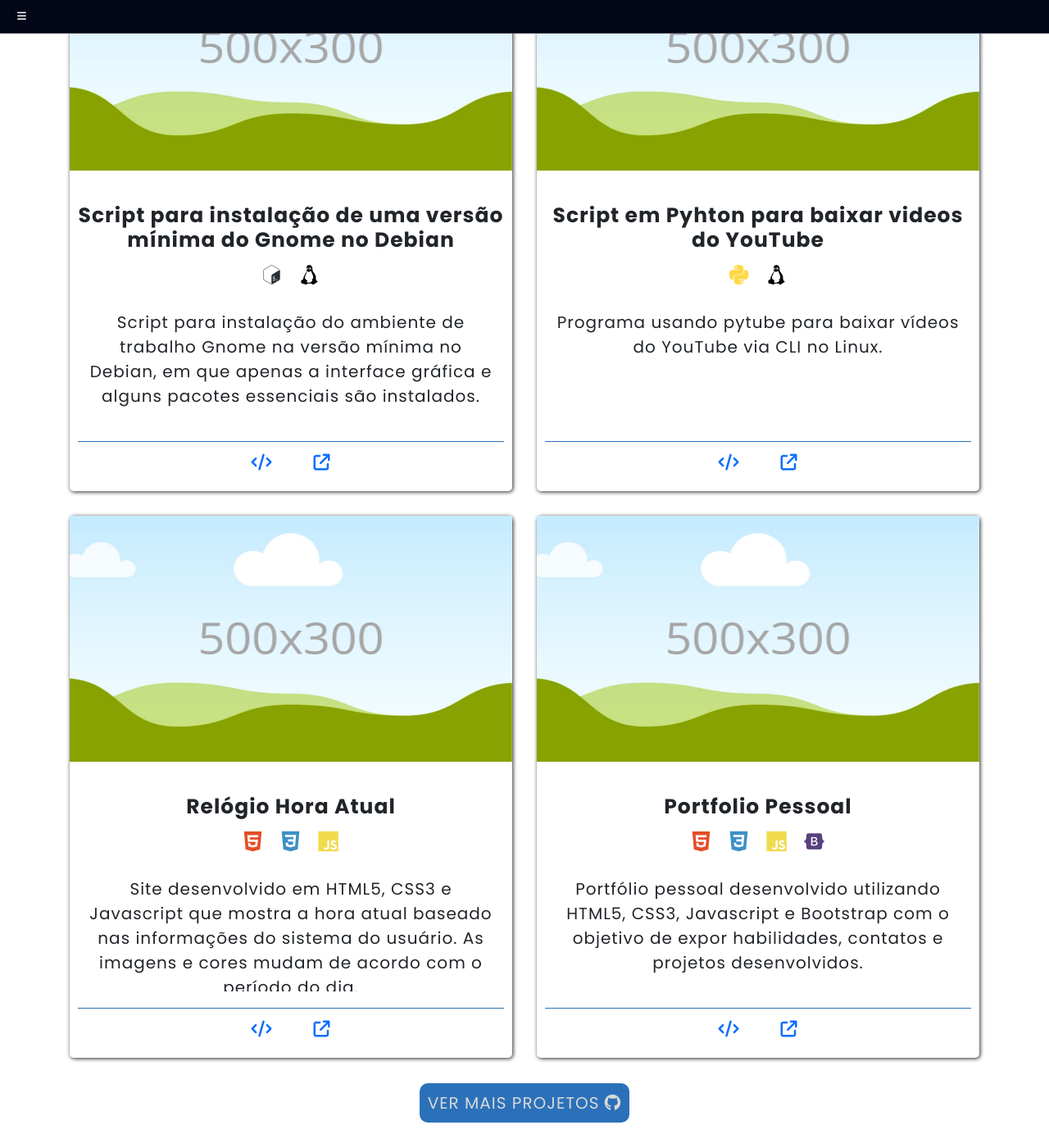
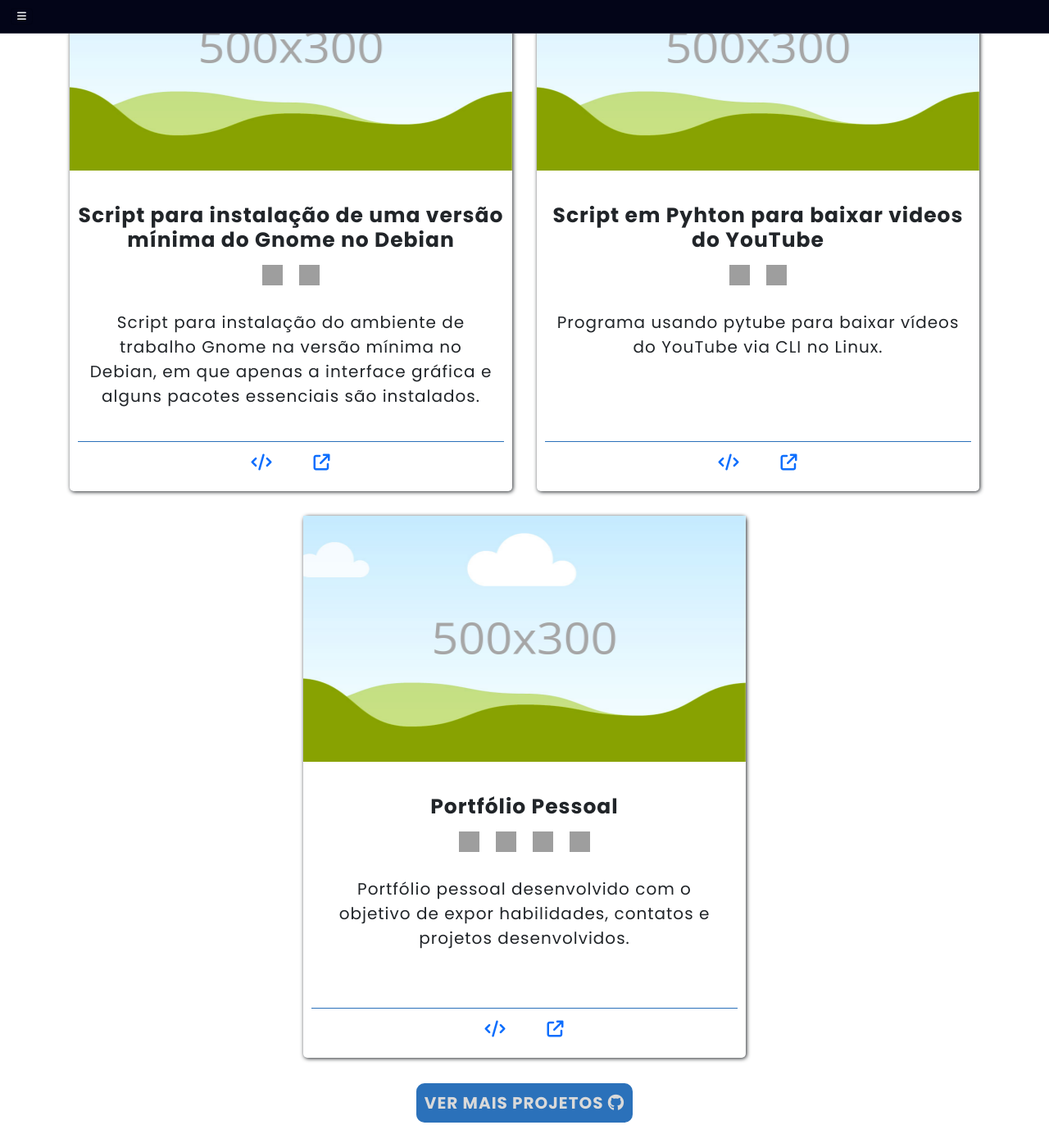
Before and after one commit to tdcursos/tdcursos.github.io, a Jekyll site: the page built from _pages/projects.html, in a window 1280 px wide and 1400 px high, scrolled down 224 px. Shown: the whole window at 82% size. Built offline with Jekyll 4.4.1, drawn with Linux system fonts in a browser that asks for light colours; grey boxes are pictures that could not be loaded.

Commit message:
adiciona data files e configura novamente as paginas

```diff
--- a/_pages/projects.html
+++ b/_pages/projects.html
@@ -3,115 +3,36 @@ title: Projetos
 permalink: /projetos
 ---
 
+<!-- Fill in the information in _data/projects.yml -->
+
 <section class="projects mt-5">
+  {% for projeto in site.data.projects %}
   <div class="projects-items">
     <div class="projects-items-img">
-      <img src="{{'/assets/img/banner/banner-projetos-500x300.png' | absolute_url}}" alt="" loading="lazy">
+      <img src="{{projeto.image | absolute_url}}" alt="" loading="lazy">
     </div>
     <div class="projects-items-info">
       <div class="projects-items-body">
-        <h3 class="mb-4">Script para instalação de uma versão mínima do Gnome no Debian</h3>
+        <h3 class="mb-4">{{projeto.name}}</h3>
 
         <div class="projects-items-stacks">
-          <i class="devicon-bash-plain colored"></i>
-          <i class="devicon-linux-plain colored"></i>
+          {% for stack_item in projeto.stacks %}
+          <img style="height: 25px; width: 25px;" src="https://cdn.simpleicons.org/{{stack_item.stack}}" />
+          {% endfor%}
         </div>
 
-        <p>Script para instalação do ambiente de trabalho Gnome na versão mínima no Debian, em que apenas a interface
-          gráfica e alguns pacotes essenciais são instalados.</p>
+        <p>{{projeto.description}}</p>
       </div>
+
       <div class="projects-items-footer">
         <div class="projects-items-links">
-          <a href="https://github.com/elainefs/minimal-gnome" target="_blank"><i class="fa-solid fa-code"></i></a>
-          <a href="https://github.com/elainefs/minimal-gnome/blob/main/README.md" target="_blank"><i
-              class="fa-solid fa-arrow-up-right-from-square"></i></a>
+          <a href="{{projeto.repository}}" target="_blank"><i class="fa-solid fa-code"></i></a>
+          <a href="{{projeto.deploy}}" target="_blank"><i class="fa-solid fa-arrow-up-right-from-square"></i></a>
         </div>
       </div>
     </div>
   </div>
-
-  <div class="projects-items">
-    <div class="projects-items-img">
-      <img src="{{'/assets/img/banner/banner-projetos-500x300.png' | absolute_url}}" alt="" loading="lazy">
-    </div>
-    <div class="projects-items-info">
-      <div class="projects-items-body">
-        <h3 class="mb-4">Script em Pyhton para baixar videos do YouTube</h3>
-
-        <div class="projects-items-stacks">
-          <i class="devicon-python-plain colored"></i>
-          <i class="devicon-linux-plain colored"></i>
-        </div>
-
-        <p>Programa usando pytube para baixar vídeos do YouTube via CLI no Linux.</p>
-      </div>
-      <div class="projects-items-footer">
-
-        <div class="projects-items-links">
-          <a href="https://github.com/elainefs/download-videos-YT" target="_blank"><i class="fa-solid fa-code"></i></a>
-          <a href="https://github.com/elainefs/download-videos-YT" target="_blank"><i
-              class="fa-solid fa-arrow-up-right-from-square"></i></a>
-        </div>
-      </div>
-    </div>
-  </div>
-
-  <div class="projects-items">
-    <div class="projects-items-img">
-      <img src="{{'/assets/img/banner/banner-projetos-500x300.png' | absolute_url}}" alt="" loading="lazy">
-    </div>
-    <div class="projects-items-info">
-      <div class="projects-items-body">
-        <h3 class="mb-4">Relógio Hora Atual</h3>
-
-        <div class="projects-items-stacks">
-          <i class="devicon-html5-plain colored"></i>
-          <i class="devicon-css3-plain colored"></i>
-          <i class="devicon-javascript-plain colored"></i>
-        </div>
-
-        <p>Site desenvolvido em HTML5, CSS3 e Javascript que mostra a hora atual baseado nas informações do sistema do
-          usuário. As imagens e cores mudam de acordo com o período do dia.</p>
-      </div>
-      <div class="projects-items-footer">
-
-        <div class="projects-items-links">
-          <a href="https://github.com/elainefs/hora-do-dia" target="_blank"><i class="fa-solid fa-code"></i></a>
-          <a href="https://elainefs.github.io/hora-do-dia/" target="_blank"><i
-              class="fa-solid fa-arrow-up-right-from-square"></i></a>
-        </div>
-      </div>
-    </div>
-  </div>
-
-  <div class="projects-items">
-    <div class="projects-items-img">
-      <img src="{{'/assets/img/banner/banner-projetos-500x300.png' | absolute_url }}" alt="" loading="lazy">
-    </div>
-    <div class="projects-items-info">
-      <div class="projects-items-body">
-        <h3 class="mb-4">Portfolio Pessoal</h3>
-
-        <div class="projects-items-stacks">
-          <i class="devicon-html5-plain colored"></i>
-          <i class="devicon-css3-plain colored"></i>
-          <i class="devicon-javascript-plain colored"></i>
-          <i class="devicon-bootstrap-plain colored"></i>
-        </div>
-
-
-        <p>Portfólio pessoal desenvolvido utilizando HTML5, CSS3, Javascript e Bootstrap com o objetivo de expor
-          habilidades, contatos e projetos desenvolvidos.</p>
-      </div>
-      <div class="projects-items-footer">
-
-        <div class="projects-items-links">
-          <a href="#" target="_blank"><i class="fa-solid fa-code"></i></a>
-          <a href="#" target="_blank"><i class="fa-solid fa-arrow-up-right-from-square"></i></a>
-        </div>
-      </div>
-    </div>
-  </div>
+  {% endfor %}
 </section>
 
 <section class="projetcs-github-button">
--- a/assets/css/about.css
+++ b/assets/css/about.css
@@ -1,31 +1,16 @@
-.skills {
+.skills,
+.contacts-social-icons ul {
   display: flex;
   flex-wrap: wrap;
-  gap: 5rem;
+  gap: 3rem;
   justify-content: left;
   align-items: center;
+  margin: 0;
+  padding: 0;
 }
 
-.skills-itens {
-  display: flex;
-  flex-direction: column;
-  justify-content: center;
-  align-items: center;
-  font-size: 5rem;
-  border-radius: 10px;
-  transition: transform 1s;
-}
-
-.skills-itens:hover,
-.contacts-social-icons ul li a i:hover {
-  transform: scale(1.2);
-}
-
-.contacts-social-icons ul {
-  display: flex;
-  justify-content: left;
-  align-items: center;
-  gap: 5rem;
+.skills-items img {
+  transition: transform 0.7s ease;
 }
 
 .contacts-social-icons li {
@@ -38,7 +23,12 @@
 
 .contacts-social-icons ul li a i {
   font-size: 5rem;
-  transition: transform 1s;
+  transition: transform 1s ease;
+}
+
+.skills-items img:hover,
+.contacts-social-icons ul li a i:hover {
+  transform: scale(1.2);
 }
 
 /* Hide icon donate */
--- a/assets/css/global.css
+++ b/assets/css/global.css
@@ -37,10 +37,6 @@ h5 {
 
 h6 {
   font-size: 1.6rem;
-}
-
-a {
-  text-decoration: none;
 }
 
 img {
@@ -95,6 +91,11 @@ img {
   margin-bottom: 1rem;
 }
 
+.content a {
+  text-decoration: none;
+  font-weight: bold;
+}
+
 .task-list {
   margin: 0;
   padding: 0;
--- a/assets/css/responsive.css
+++ b/assets/css/responsive.css
@@ -68,17 +68,6 @@
     display: none;
   }
 
-  .skills {
-    flex-direction: column;
-    align-items: start;
-  }
-
-  .skills-itens {
-    flex-direction: row;
-    gap: 2rem;
-    margin-left: 1rem;
-  }
-
   .post-actions {
     flex-direction: column;
     gap: 2rem;
```
Also changed, not shown: _data/projects.yml (added, +51 -0 lines), _data/skills.yml (added, +9 -0 lines), _pages/about.html (+11 -33 lines).
